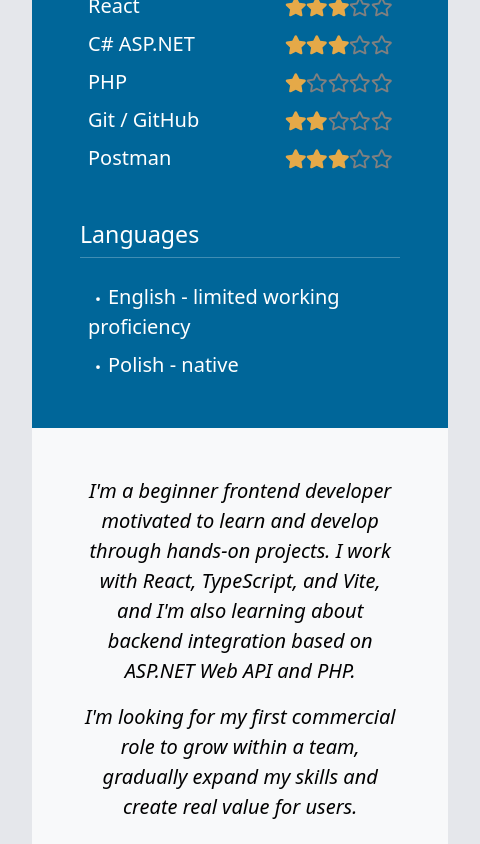
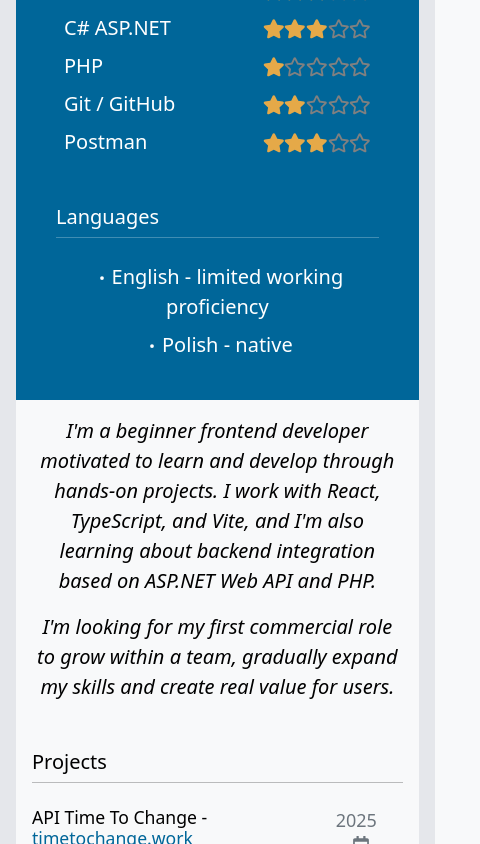
Before and after one commit to AgisanMk/www-agnieszka, a React (Vite) app: page / in a window 390 px wide. Shown: the part 820-1664 px from the top of the page, 480 px wide, since content can reach past the window. Built offline with nearby package versions, Linux system fonts and the light colour scheme; the HTML template or start-up script is replaced by a standard one.

Commit message:
Repository links, CSS responsive design

```diff
--- a/index.html
+++ b/index.html
@@ -5,6 +5,7 @@
     <meta name="description" content="Agnieszka Makowej, Frontend Developer" />
     <meta name="keywords" content="agnieszka, makowej, frontend, developer, react, typescript, javascript, html, css" />
     <meta charset="UTF-8" />
+    <meta name="theme-color" content="#006699" />
     <meta name="viewport" content="width=device-width, initial-scale=1.0" />
     <meta name="robots" content="index, nofollow, noarchive, nosnippet, notranslate, noimageindex">
     <meta name="googlebot" content="index" />
--- a/src/App.css
+++ b/src/App.css
@@ -22,24 +22,12 @@ body {
 }
 
 .cv-wrapper {
-  min-height: 100vh;
+  min-height: 100dvh;
   display: flex;
   flex-direction: row;
   justify-content: center;
   padding: 2rem;
   background: #e5e7eb;
-}
-
-.cv-container {
-  width: 210mm;
-  max-width: 100%;
-  aspect-ratio: 210 / 297;
-  background: white;
-  display: flex;
-  flex-direction: row;
-  overflow: hidden;
-  border-radius: 12px;
-  box-shadow: 0 20px 40px rgba(0, 0, 0, 0.15);
 }
 
 .sidebar {
@@ -53,23 +41,12 @@ body {
   flex: 1;
   padding: 2.5rem;
   background: var(--content-bg);
-  overflow: auto;
-}
-
-@media (max-width: 991.98px) {
-  .cv-container {
-    width: 100%;
-    aspect-ratio: auto;
-    flex-direction: column;
-  }
-
-  .sidebar {
-    flex: none;
-  }
+  overflow: visible;
 }
 
 .profile-photo {
   height: 200px;
+  max-width: 100%;
   object-fit: cover;
   border-radius: 50%;
 }
@@ -81,3 +58,55 @@ li {
 li span:last-child svg {
   margin-left: 2px;
 }
+
+@media (max-width: 991.98px) {
+  .cv-wrapper {
+    flex-direction: column;
+    padding: 1rem;
+  }
+
+  .sidebar {
+    flex: none;
+    width: 100%;
+    padding: 1.5rem;
+    text-align: center;
+  }
+
+  .content {
+    width: 100%;
+    padding: 1.5rem;
+  }
+
+  .profile-photo {
+    margin: 0 auto 1rem;
+  }
+}
+
+@media (max-width: 575.98px) {
+  .sidebar,
+  .content {
+    padding: 1rem;
+  }
+  h2 { font-size: 1.5rem; }
+  h3 { font-size: 1.25rem; }
+  h4 { font-size: 1.1rem; }
+
+  li {
+    font-size: 0.9rem;
+  }
+}
+
+@media print {
+  .cv-wrapper {
+    padding: 0;
+  }
+
+  .sidebar {
+    width: 30%;
+  }
+
+  a {
+    color: black !important;
+    text-decoration: none;
+  }
+}
--- a/src/App.tsx
+++ b/src/App.tsx
@@ -46,8 +46,10 @@ const ProjectBlock = ({ item }: ProjectBlockProps) => (
                 </li>
             ))}
           </ul>
-          <p><span className="fw-bold mb-0">{item.nameRepo}</span><a href={item.linkRepo} className="text-primary">{item.linkRepo}</a></p>
-
+          <p><span className="fw-bold mb-0">{item.nameRepo}</span></p>
+          <p><a href={item.linkRepo1} className="text-primary">{item.linkRepo1}</a></p>
+          <p><a href={item.linkRepo2} className="text-primary">{item.linkRepo2}</a></p>
+          <p><a href={item.linkRepo3} className="text-primary">{item.linkRepo3}</a></p>
         </div>
       </div>
     </div>
@@ -103,7 +105,7 @@ const App = () => {
 
   return (
       <div ref={cvRef} className="cv-wrapper d-flex flex-column flex-lg-row">
-        <aside className="sidebar p-4 text-white">
+        <aside className="sidebar text-white">
 
           <div className="text-center align-content-center align-items-center mb-4">
             <img src={profile} alt="profile" className="profile-photo" />
@@ -167,7 +169,7 @@ const App = () => {
           </div>
         </aside>
 
-        <main className="content flex-grow-1 p-5">
+        <main className="content flex-grow-1">
           <section className="fs-5 fst-italic text-center">
             <p>
               I'm a beginner frontend developer motivated to learn and develop through hands-on projects. I&nbsp;work with React, TypeScript, and Vite, and I'm also learning about backend integration based on ASP.NET Web API and PHP.
```
